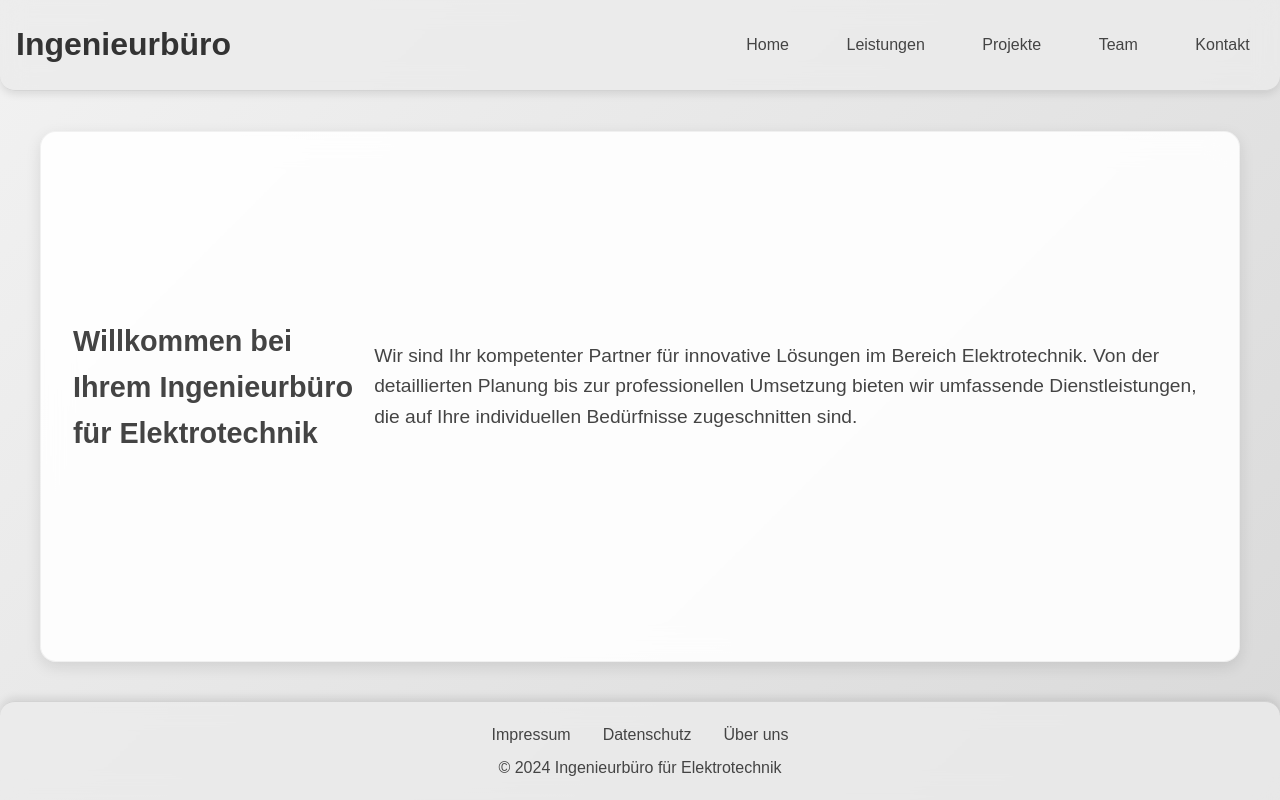
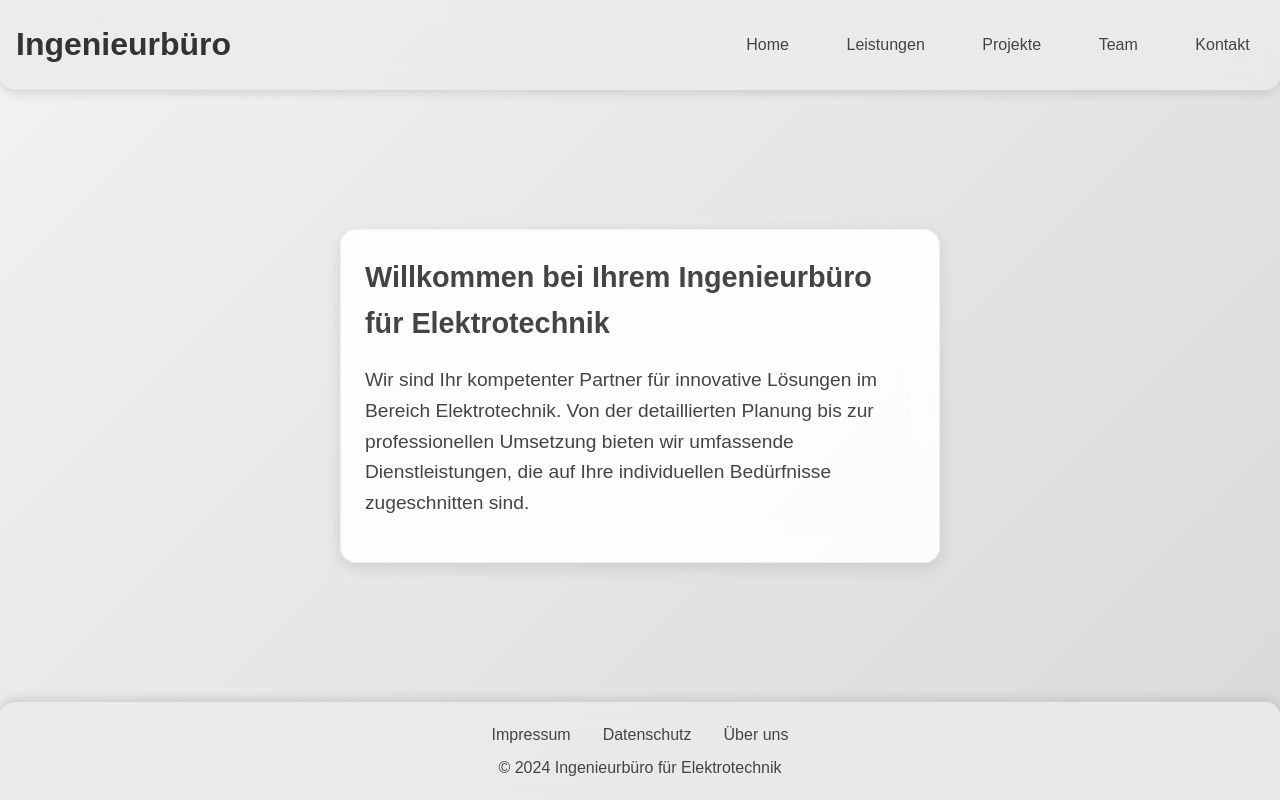
Before and after one commit to kamuzki/website1, a React (Vite) app: page / in a window 1280 px wide. Built offline with nearby package versions, Linux system fonts and the light colour scheme; the HTML template or start-up script is replaced by a standard one.

Commit message:
Initial commit from your app

```diff
--- a/src/index.css
+++ b/src/index.css
@@ -77,7 +77,7 @@ nav li a:hover {
   padding: 2.5rem;
   flex-grow: 1;
   display: grid;
-  grid-template-columns: repeat(auto-fit, minmax(300px, 1fr)); /* Back to 300px min */
+  grid-template-columns: repeat(auto-fit, minmax(300px, 1fr));
   gap: 2rem;
   position: relative;
   max-width: 1280px; /* Limit width for large screens */
@@ -151,12 +151,16 @@ nav li a:hover {
 
 /* Home Page Styles */
 .home-container {
-  grid-column: 1 / -1; /* Ensure it spans the full grid width */
   display: flex; /* Use flexbox for centering */
   justify-content: center; /* Center horizontally */
-  align-items: center; /* Center vertically (if needed) */
+  align-items: center; /* Center vertically */
   max-width: 1280px;
   margin: 0 auto;
+  padding: 2rem 0; /* Add some vertical padding */
+}
+
+.home-widget {
+    padding: 1.5rem; /* Reduced padding for the home widget */
 }
 
 .home-text {
@@ -276,6 +280,9 @@ nav li a:hover {
     .footer-links a {
         margin: 0.5rem 0;
     }
+    .home-container {
+        padding: 1rem;
+    }
 }
 
 /* Popup Styles */
--- a/src/pages/Home.jsx
+++ b/src/pages/Home.jsx
@@ -8,11 +8,13 @@ function Home() {
   }, []);
 
   return (
-    <div className={`home-container widget ${isMounted ? 'animate-in' : ''}`}>
-      <h2>Willkommen bei Ihrem Ingenieurbüro für Elektrotechnik</h2>
-      <p className="home-text">
-        Wir sind Ihr kompetenter Partner für innovative Lösungen im Bereich Elektrotechnik. Von der detaillierten Planung bis zur professionellen Umsetzung bieten wir umfassende Dienstleistungen, die auf Ihre individuellen Bedürfnisse zugeschnitten sind.
-      </p>
+    <div className={`home-container`}>
+      <div className={`widget home-widget ${isMounted ? 'animate-in' : ''}`}>
+        <h2>Willkommen bei Ihrem Ingenieurbüro für Elektrotechnik</h2>
+        <p className="home-text">
+          Wir sind Ihr kompetenter Partner für innovative Lösungen im Bereich Elektrotechnik. Von der detaillierten Planung bis zur professionellen Umsetzung bieten wir umfassende Dienstleistungen, die auf Ihre individuellen Bedürfnisse zugeschnitten sind.
+        </p>
+      </div>
     </div>
   );
 }
```
